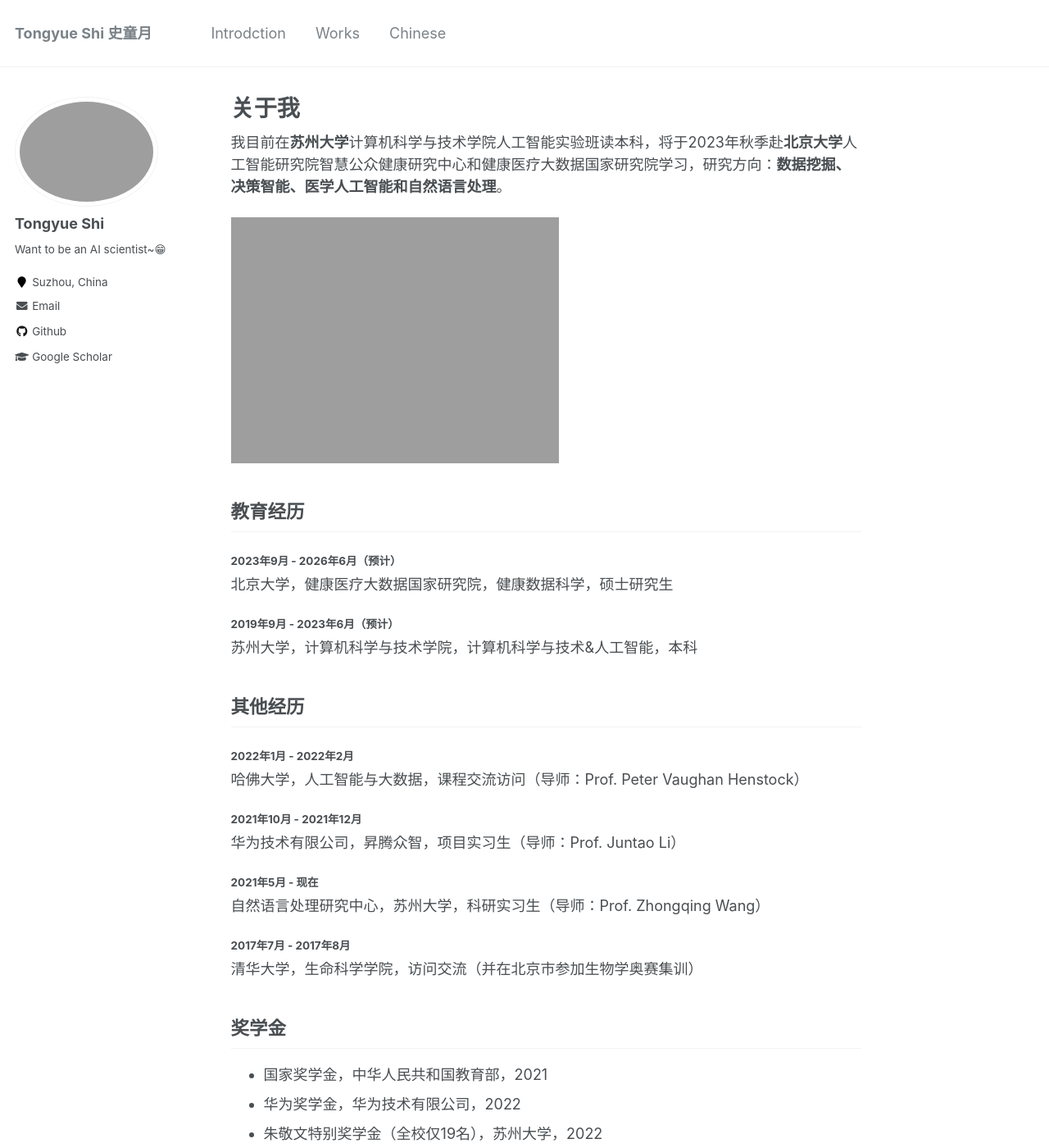
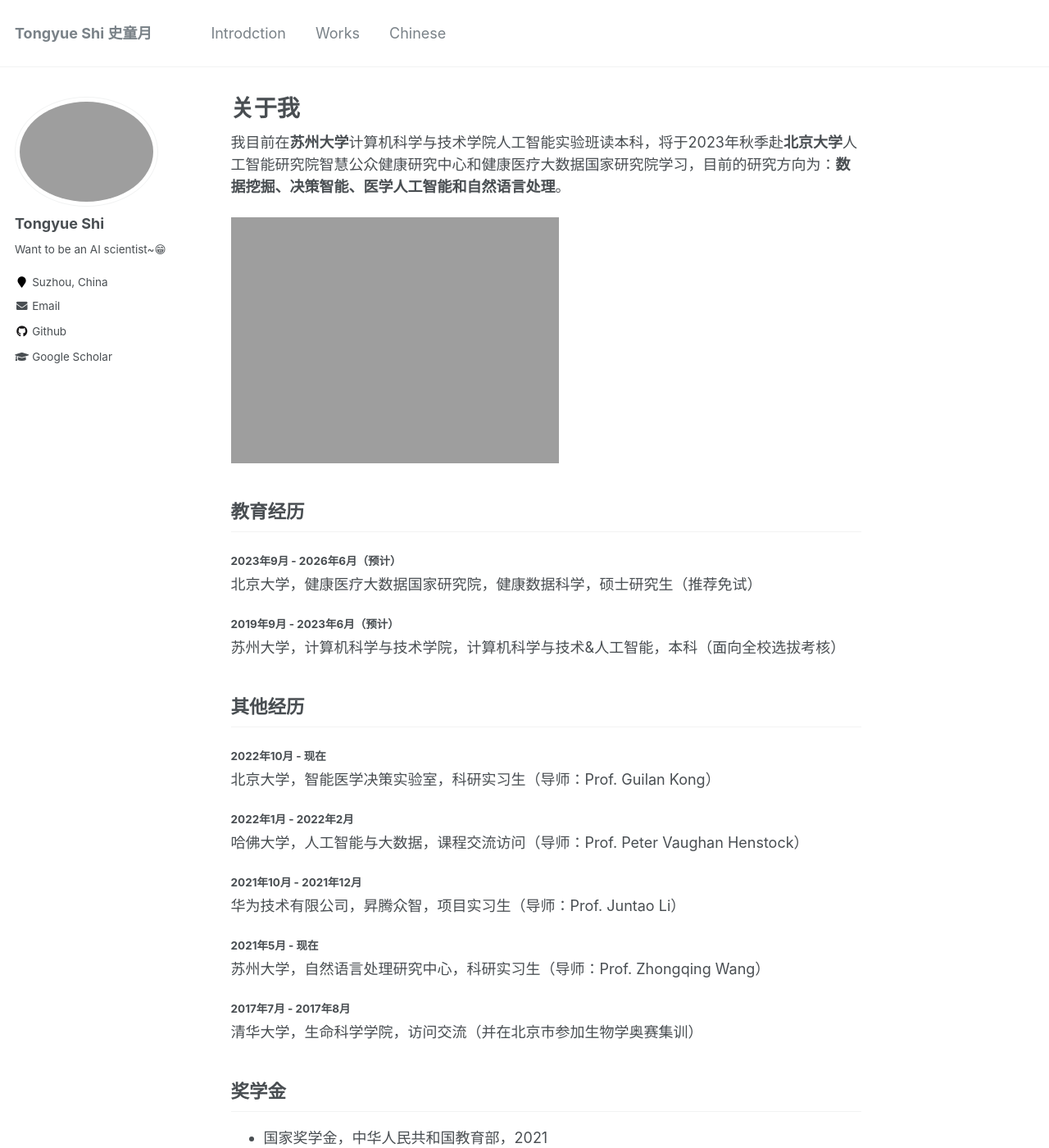
Before and after one commit to perfectboy666/perfectboy666.github.io, a Jekyll site: the page built from _pages/markdown.md, in a window 1280 px wide and 1400 px high. Shown: the whole window at 82% size. Built offline with Jekyll 4.4.1, drawn with Linux system fonts in a browser that asks for light colours.

Commit message:
Update markdown.md

```diff
--- a/_pages/markdown.md
+++ b/_pages/markdown.md
@@ -6,26 +6,27 @@ redirect_from:
   - /md/
   - /markdown.html
 ---
-我目前在**苏州大学**计算机科学与技术学院人工智能实验班读本科，将于2023年秋季赴**北京大学**人工智能研究院智慧公众健康研究中心和健康医疗大数据国家研究院学习，研究方向：**数据挖掘、决策智能、医学人工智能和自然语言处理**。
+我目前在**苏州大学**计算机科学与技术学院人工智能实验班读本科，将于2023年秋季赴**北京大学**人工智能研究院智慧公众健康研究中心和健康医疗大数据国家研究院学习，目前的研究方向为：**数据挖掘、决策智能、医学人工智能和自然语言处理**。
 
 ![avatar](https://www.perfectboy.site/images/2logo2.png)
 
 ## 教育经历
 #### 2023年9月 - 2026年6月（预计）
-北京大学，健康医疗大数据国家研究院，健康数据科学，硕士研究生
+北京大学，健康医疗大数据国家研究院，健康数据科学，硕士研究生（推荐免试）
 #### 2019年9月 - 2023年6月（预计）
-苏州大学，计算机科学与技术学院，计算机科学与技术&人工智能，本科
+苏州大学，计算机科学与技术学院，计算机科学与技术&人工智能，本科（面向全校选拔考核）
 
 ## 其他经历
+#### 2022年10月 - 现在
+北京大学，智能医学决策实验室，科研实习生（导师：Prof. Guilan Kong）
 #### 2022年1月 - 2022年2月
 哈佛大学，人工智能与大数据，课程交流访问（导师：Prof. Peter Vaughan Henstock）
 #### 2021年10月 - 2021年12月
 华为技术有限公司，昇腾众智，项目实习生（导师：Prof. Juntao Li）
 #### 2021年5月 - 现在
-自然语言处理研究中心，苏州大学，科研实习生（导师：Prof. Zhongqing Wang）
+苏州大学，自然语言处理研究中心，科研实习生（导师：Prof. Zhongqing Wang）
 #### 2017年7月 - 2017年8月
 清华大学，生命科学学院，访问交流（并在北京市参加生物学奥赛集训）
-
 
 ## 奖学金
 * 国家奖学金，中华人民共和国教育部，2021
```
